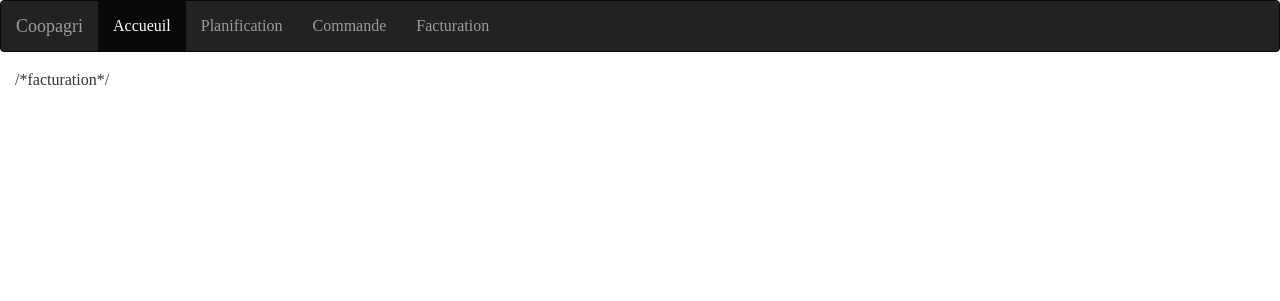
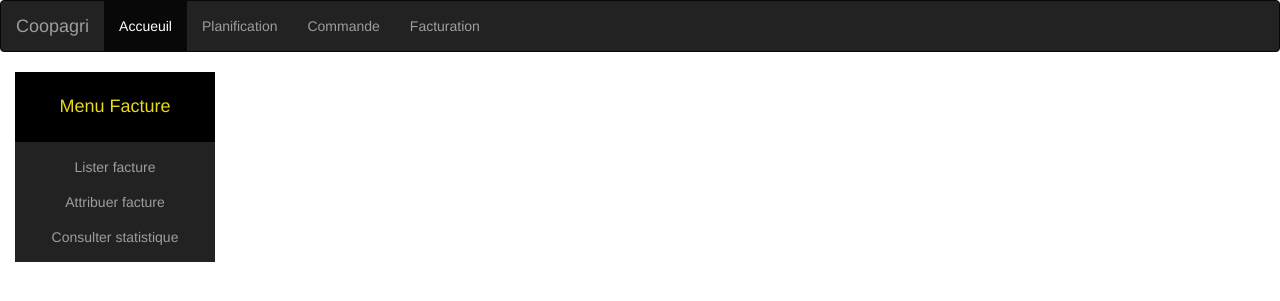
Before and after one commit to VisserV/coopagri, a PHP site: template include/pages/factureMenu.inc.php in a window 1280 px wide. Shown: the top 301 px of the page. Run offline with PHP 8.4, Linux system fonts and the light colour scheme; the template is opened without the code that fills it, so the values that code supplies are empty.

Commit message:
modification factureMenu et modif complementaire

```diff
--- /dev/null
+++ b/css/styleFacture.css
@@ -0,0 +1,39 @@
+.couleurTexteFacture{
+	color: #E8D91D;
+}
+
+.couleurFondFacture{
+	background-color: #E8D91D;
+}
+
+.Menu_Accueil_Facture {
+	display: inline-block;
+    width: 200px;
+    text-align: center;
+    background-color: #222222;
+}
+
+.Menu_Accueil_Facture div {
+    margin: 15px 0;
+}
+
+.Title_Menu_Accueil_Facture {
+    background-color: black;
+    margin: 0 !important;
+    padding: 15px 0;
+    font-size: 20px;
+}
+
+.aNeutreFacture a{
+	text-decoration: none;
+	color: #9d9d9d;
+}
+
+.aNeutreFacture:hover a{
+	color: white;
+	font-weight: bold;
+}
+
+.fondFacture{
+	background-color: dimgray;
+}
--- a/include/header.inc.php
+++ b/include/header.inc.php
@@ -7,9 +7,10 @@
 
      <meta charset="utf-8">
 
+     <script src="https://ajax.googleapis.com/ajax/libs/jquery/3.3.1/jquery.min.js"></script>
+     <link rel="stylesheet" href="css/reset.css">
      <link rel="stylesheet" href="https://maxcdn.bootstrapcdn.com/bootstrap/3.4.0/css/bootstrap.min.css">
-     <link rel="stylesheet" href="css/reset.css">
-    <script src="https://ajax.googleapis.com/ajax/libs/jquery/3.3.1/jquery.min.js"></script>
+     <link rel="stylesheet" href="css/styleFacture.css">
 
 </head>
 
@@ -24,7 +25,7 @@
            <li class="active"><a href="#">Accueuil</a></li>
            <li><a href="#">Planification</a></li>
            <li><a href="#">Commande</a></li>
-           <li><a href="index.php?page=3">Facturation</a></li>
+           <li><a href="index.php?page=50">Facturation</a></li>
          </ul>
        </div>
      </nav>
--- a/include/pages/factureMenu.inc.php
+++ b/include/pages/factureMenu.inc.php
@@ -1 +1,14 @@
-/*facturation*/
+<div class="Menu_Accueil_Facture">
+    <div class="Title_Menu_Accueil_Facture couleurTexteFacture">
+        <h4>Menu Facture</h4>
+    </div>
+    <div class="aNeutreFacture">
+        <a href="#">Lister facture</a>
+    </div>
+    <div class="aNeutreFacture">
+        <a href="#">Attribuer facture</a>
+    </div>
+    <div class="aNeutreFacture">
+    	<a href="#">Consulter statistique</a>
+    </div>
+</div>
--- a/include/texte.inc.php
+++ b/include/texte.inc.php
@@ -17,6 +17,7 @@ case 0:
 	// page insertion nouveau client
     case 50:
         include_once('pages/factureMenu.inc.php');
+       break;
 default : 	include_once('pages/accueil.inc.php');
 }
 
```
